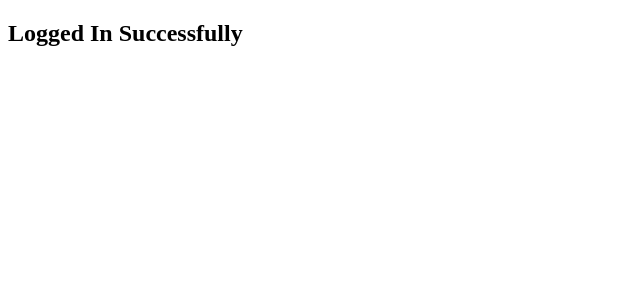
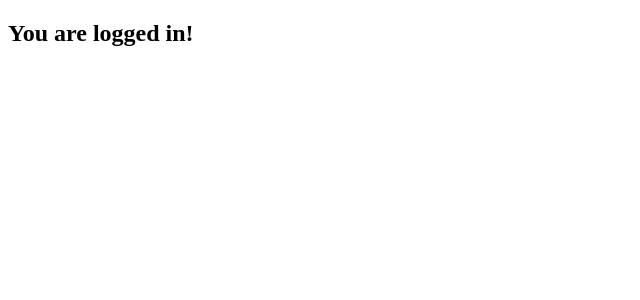
Before and after one commit to acciojob/lift-state-up-5-Naruto-Live, a React app: page / in a window 1280 px wide. Both pictures are taken after typing "Sample", "Sample123" into the empty fields and a click on the button "Login". Shown: the top 300 px of the page, without its empty margins (0-640 px from the left). Built offline with nearby package versions, Linux system fonts and the light colour scheme.

Commit message:
modifying login.js

```diff
--- a/src/components/Login.js
+++ b/src/components/Login.js
@@ -7,7 +7,7 @@ const Login = ({ isLoggedIn , setIsLoggedIn }) => {
   };
 
   if(isLoggedIn) {
-    return <h2>Logged In Successfully</h2>;
+    return <h2>You are logged in!</h2>;
   }
 
   return (
```
